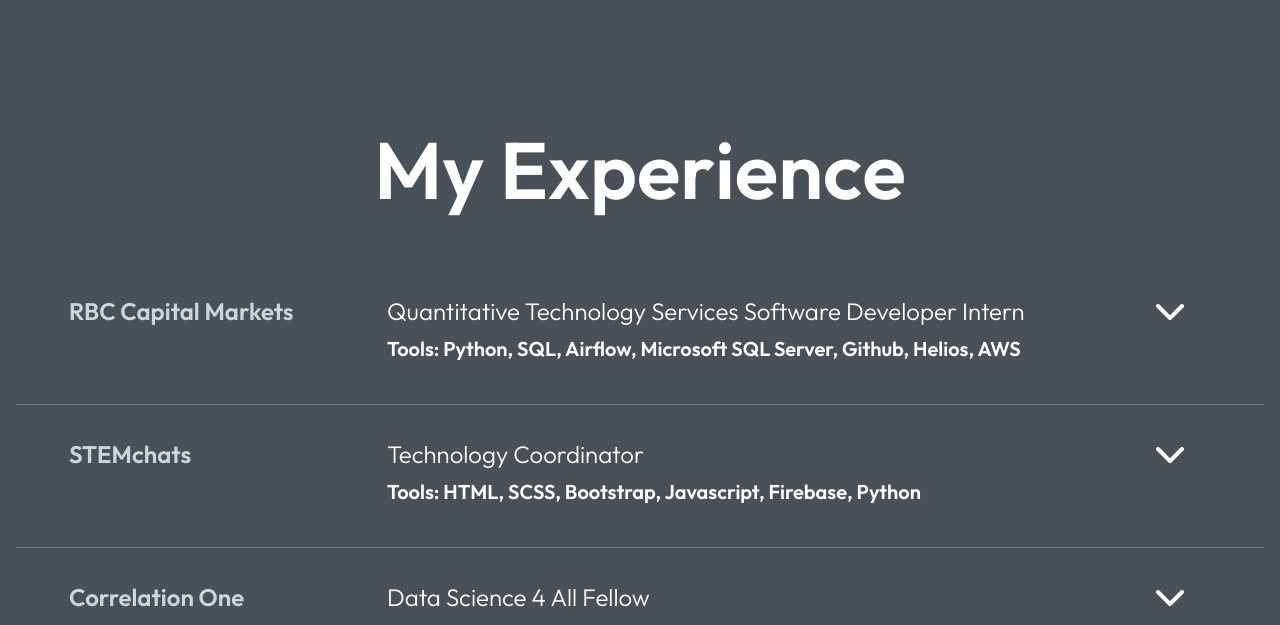
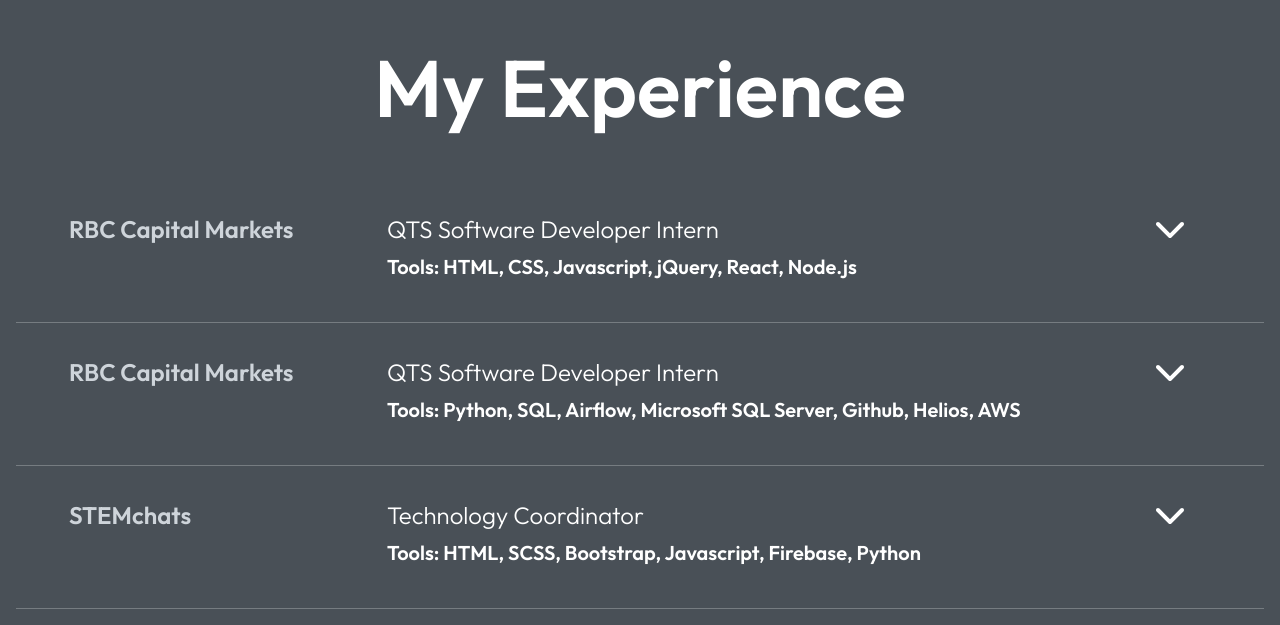
Before and after one commit to lauryneada/personal_website, a React (Vite) app: page / in a window 1280 px wide. Shown: the part 1771-2396 px from the top of the page. Built offline with nearby package versions, Linux system fonts and the light colour scheme.

Commit message:
content updates

```diff
--- a/src/App.jsx
+++ b/src/App.jsx
@@ -31,7 +31,7 @@
       <Fade>
        <p className="intro">I'm a double-degree student in<mark>computer science</mark>@ the University of Waterloo
           and<mark>business administration</mark>@ Wilfrid Laurier University</p>
-       <p className="currently"> Currently: QTS Software Developer Intern @ RBC </p>
+       {/* <p className="currently"> Currently: QTS Software Developer Intern @ RBC </p> */}
       </Fade>
     </div>
 
@@ -121,7 +121,17 @@
 
       <Slide bottom>
       <RowExperience job={{ company: "RBC Capital Markets",
-                            title: "Quantitative Technology Services Software Developer Intern",
+                            title: "QTS Software Developer Intern",
+                            date: "Jan - Apr 2025",
+                            bullets: ["Developed articles, pages and components using HTML, CSS, XML/XSLT, JavaScript and jQuery to support RBC Capital Markets’ websites, delivering valuable equity market and economic insights to 100k+ active users",
+                                      "Rebuilt a legacy internal expert-finding tool using Knockout.js and PHP to restore its functionality, reducing the time to find subject-matter experts by 60% and enhancing cross-functional collaboration",
+                                      "Enhanced an administrative dashboard application by resolving frontend issues in React and implementing event logging for key functions in a Node.js backend, improving user experience and developer debugging efficiency"],
+                            tools: "Tools: HTML, CSS, Javascript, jQuery, React, Node.js" }} />
+      </Slide>
+
+      <Slide bottom>
+      <RowExperience job={{ company: "RBC Capital Markets",
+                            title: "QTS Software Developer Intern",
                             date: "Jan - Apr 2024",
                             bullets: ["Implemented multiple production level workflows on Airflow (Python) that performed automated push reporting to improve the data accuracy of a $400M+ portfolio",
                                       "Maintained 3+ databases on Microsoft SQL Server by writing queries to backfill missing data, adding new fields and updating records",
```
